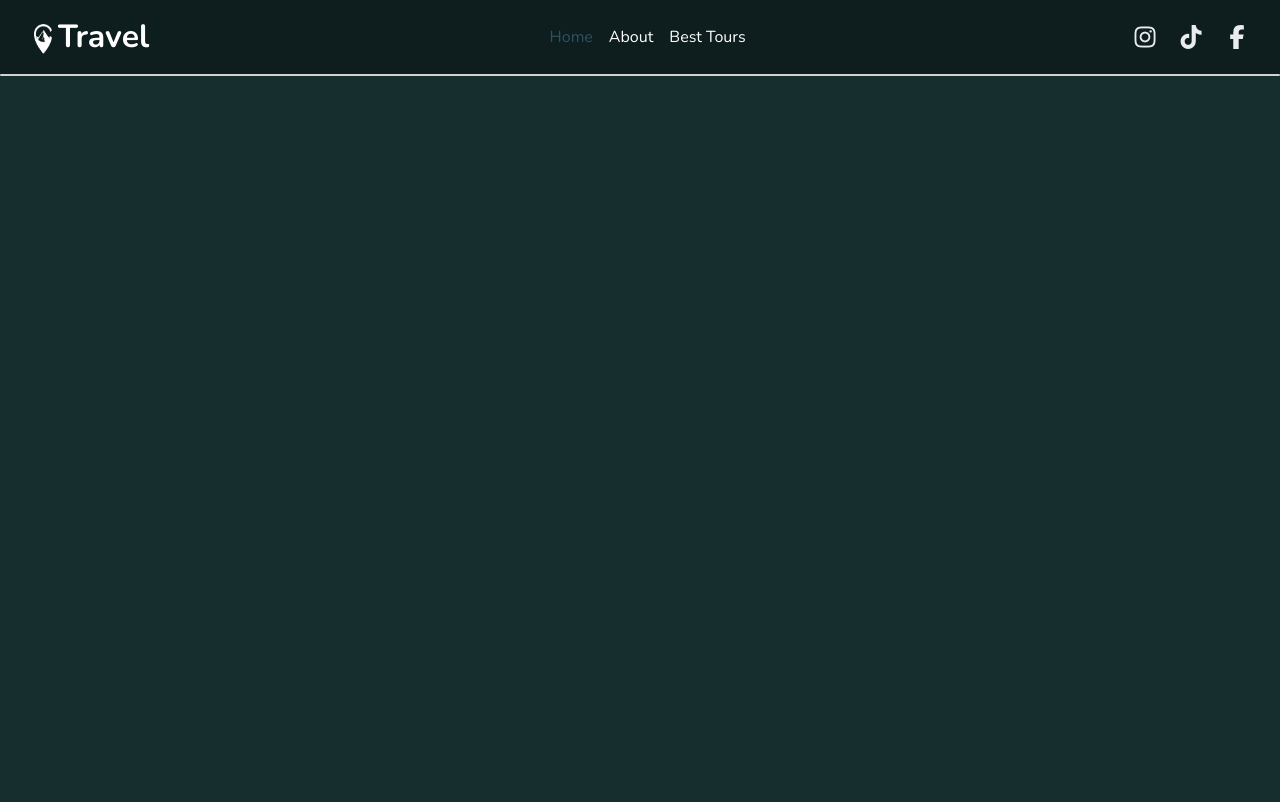
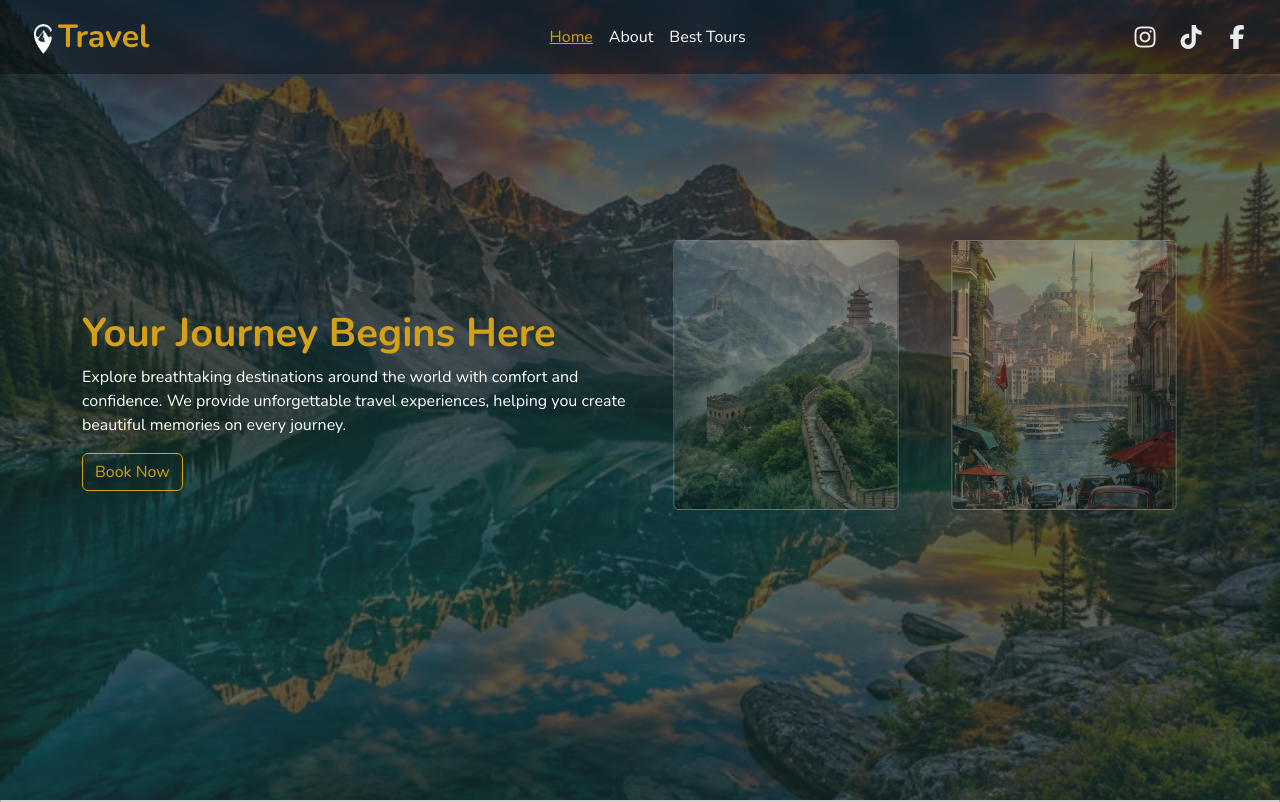
Before and after one commit to sataratimoori/travel-agency, a plain HTML site: page index.html in a window 1280 px wide. Drawn offline with nearby package versions, Linux system fonts and the light colour scheme; a web font is replaced by a local one.

Commit message:
add hero section

```diff
--- a/css/style.css
+++ b/css/style.css
@@ -6,25 +6,35 @@
     box-sizing: border-box;
 }
 
-a {
-    text-decoration: none;
-}
-
 body {
     background-color: #162E2E;
     color: #E9ECEF;
     font-family: 'Nunito', sans-serif;
 }
 
+.text-one{
+    color: #D4A017;
+}
+
 
 /* HEADER */
 
 .bg-header{
+    position: fixed;
+    top: 0;
+    left: 0;
+    width: 100%;
     background-color: #0000005c;
+    z-index: 1000;
 }
 
 .nav-link:hover, .nav-link.active{
-    color: #2B5460 !important;
+    text-decoration: underline !important;
+    color: #D4A017 !important;
+}
+
+.navbar-brand:hover{
+    color: #D4A017;
 }
 
 .logo-img{
@@ -32,3 +42,59 @@ body {
     height: 30px;
     object-fit: contain;
 }
+
+.icon-header{
+    transition: .4s;
+}
+
+.icon-header:hover{
+    color: #D4A017;
+}
+
+/* MAIN */
+
+/* HERO */
+.hero{
+    background:
+        linear-gradient(rgba(22, 46, 46, 0.7), rgba(22, 46, 46, 0.7)),
+        url("../img/Golden Horizon Serenity ✨🌄.jpg") no-repeat center;
+    background-size: cover;
+}
+
+.btn-outline-yellow{
+    color: #D4A017;
+    border-color: #D4A017 !important;
+    transition: .4s;
+}
+
+.btn-outline-yellow:hover{
+    color: #162E2E;
+    background-color: #D4A017;
+}
+
+.swiper{
+    width: 100%;
+    height: 400px;
+}
+
+.swiper-slide{
+    display: flex;
+    justify-content: center;
+    align-items: center;
+    width: 300px;
+    height: 350px;
+    opacity: .4;
+    transform: scale(0.9);
+    transition: .4s;
+}
+
+.image-slide{
+    width: 250px;
+    height: 300px;
+    object-fit: cover;
+}
+
+.swiper-slide-active{
+    opacity: 1;
+    transform: scale(1);
+}
--- a/index.html
+++ b/index.html
@@ -9,13 +9,14 @@
     <link rel="stylesheet" href="https://cdn.jsdelivr.net/npm/bootstrap-icons@1.13.1/font/bootstrap-icons.min.css">
     <link href="https://cdn.jsdelivr.net/npm/bootstrap@5.3.8/dist/css/bootstrap.min.css" rel="stylesheet" integrity="sha384-sRIl4kxILFvY47J16cr9ZwB07vP4J8+LH7qKQnuqkuIAvNWLzeN8tE5YBujZqJLB" crossorigin="anonymous">
     <link rel="stylesheet" href="https://cdnjs.cloudflare.com/ajax/libs/font-awesome/7.0.1/css/all.min.css" crossorigin="anonymous" referrerpolicy="no-referrer" />
+    <link rel="stylesheet" href="https://cdn.jsdelivr.net/npm/swiper@11/swiper-bundle.min.css">
     <link rel="stylesheet" href="css/style.css">
 </head>
 <body data-bs-target="#navbar" data-bs-spy="scroll">
     <!-- NAVBAR -->
-    <nav class="navbar navbar-expand-lg bg-header px-3 py-2 sticky-top" id="navbar">
+    <nav class="navbar navbar-expand-lg bg-header px-3 py-2" id="navbar">
         <div class="container-fluid">
-            <a class="navbar-brand fs-2 fw-bold text-white" href="#"><img src="img/logo.png" class="logo-img" alt="">Travel</a>
+            <a class="navbar-brand fs-2 fw-bold text-one" href="#"><img src="img/logo.png" class="logo-img" alt="">Travel</a>
             <button class="navbar-toggler" type="button" data-bs-toggle="collapse" data-bs-target="#navbarSupportedContent" aria-controls="navbarSupportedContent" aria-expanded="false" aria-label="Toggle navigation">
                 <span class="navbar-toggler-icon"></span>
             </button>
@@ -32,9 +33,9 @@
                     </li>
                 </ul>
                 <div class="d-flex gap-3 justify-content-end align-items-center">
-                    <i class="fa-brands fa-instagram fs-4"></i>
-                    <i class="fa-brands fa-tiktok fs-4"></i>
-                    <i class="fa-brands fa-facebook-f fs-4"></i>
+                    <i class="fa-brands fa-instagram fs-4 icon-header"></i>
+                    <i class="fa-brands fa-tiktok fs-4 icon-header"></i>
+                    <i class="fa-brands fa-facebook-f fs-4 icon-header"></i>
                 </div>
             </div>
         </div>
@@ -43,7 +44,30 @@
     <main>
         <!-- HERO -->
         <section class="hero" id="hero">
-
+            <div class="container text-white">
+                <div class="row align-items-center justify-content-center vh-100">
+                    <div class="col-lg-6 col-md-6 col-sm-12">
+                        <h1 class="fs-1 text-one fw-bold">Your Journey Begins Here</h1>
+                        <p class="">Explore breathtaking destinations around the world with comfort and confidence. We provide unforgettable travel experiences, helping you create beautiful memories on every journey.</p>
+                        <button type="button" class="btn btn-outline-yellow">Book Now</button>
+                    </div>
+                    <div class="col-lg-6 col-md-6 col-sm-12">
+                        <!-- Slider main container -->
+                        <div class="swiper">
+                            <!-- Additional required wrapper -->
+                            <div class="swiper-wrapper">
+                                <!-- Slides -->
+                                <div class="swiper-slide"><img src="img/image-2.jpg" class="rounded border image-slide" alt=""></div>
+                                <div class="swiper-slide"><img src="img/image-3.jpg" class="rounded border image-slide" alt=""></div>
+                                <div class="swiper-slide"><img src="img/image-4.jpg" class="rounded border image-slide" alt=""></div>
+                                <div class="swiper-slide"><img src="img/image-5.jpg" class="rounded border image-slide" alt=""></div>
+                                <div class="swiper-slide"><img src="img/image-6.jpg" class="rounded border image-slide" alt=""></div>
+                                <div class="swiper-slide"><img src="img/image-7.jpg" class="rounded border image-slide" alt=""></div>
+                            </div>
+                        </div>
+                    </div>
+                </div>
+            </div>
         </section>
         <!-- SLIDESHOW -->
         <section class="slide" id="slide">
@@ -59,6 +83,7 @@
         </section>
     </main>
     <script src="https://cdn.jsdelivr.net/npm/bootstrap@5.3.8/dist/js/bootstrap.bundle.min.js" integrity="sha384-FKyoEForCGlyvwx9Hj09JcYn3nv7wiPVlz7YYwJrWVcXK/BmnVDxM+D2scQbITxI" crossorigin="anonymous"></script>
+    <script src="https://cdn.jsdelivr.net/npm/swiper@11/swiper-bundle.min.js"></script>
     <script src="js/main.js"></script>
 </body>
 </html>
--- a/js/main.js
+++ b/js/main.js
@@ -0,0 +1,16 @@
+const swiper = new Swiper('.swiper', {
+  slidesPerView: 2,
+  spaceBetween: 10,
+  slidesPerGroupSkip: 1,
+  cssMode: true,
+  nested: true,
+  passiveListeners: false,
+  maxBackfaceHiddenSlides: 20,
+  lazyPreloadPrevNext: 3,
+  freeMode: {
+    enabled: true
+  },
+  autoplay: {
+    pauseOnMouseEnter: true
+  }
+});
```
Also changed, not shown: img/Golden Horizon Serenity ✨🌄.jpg (added), img/image-1.jpg (added), img/image-2.jpg (added), img/image-3.jpg (added), img/image-4.jpg (added), img/image-5.jpg (added), img/image-6.jpg (added), img/image-7.jpg (added).
